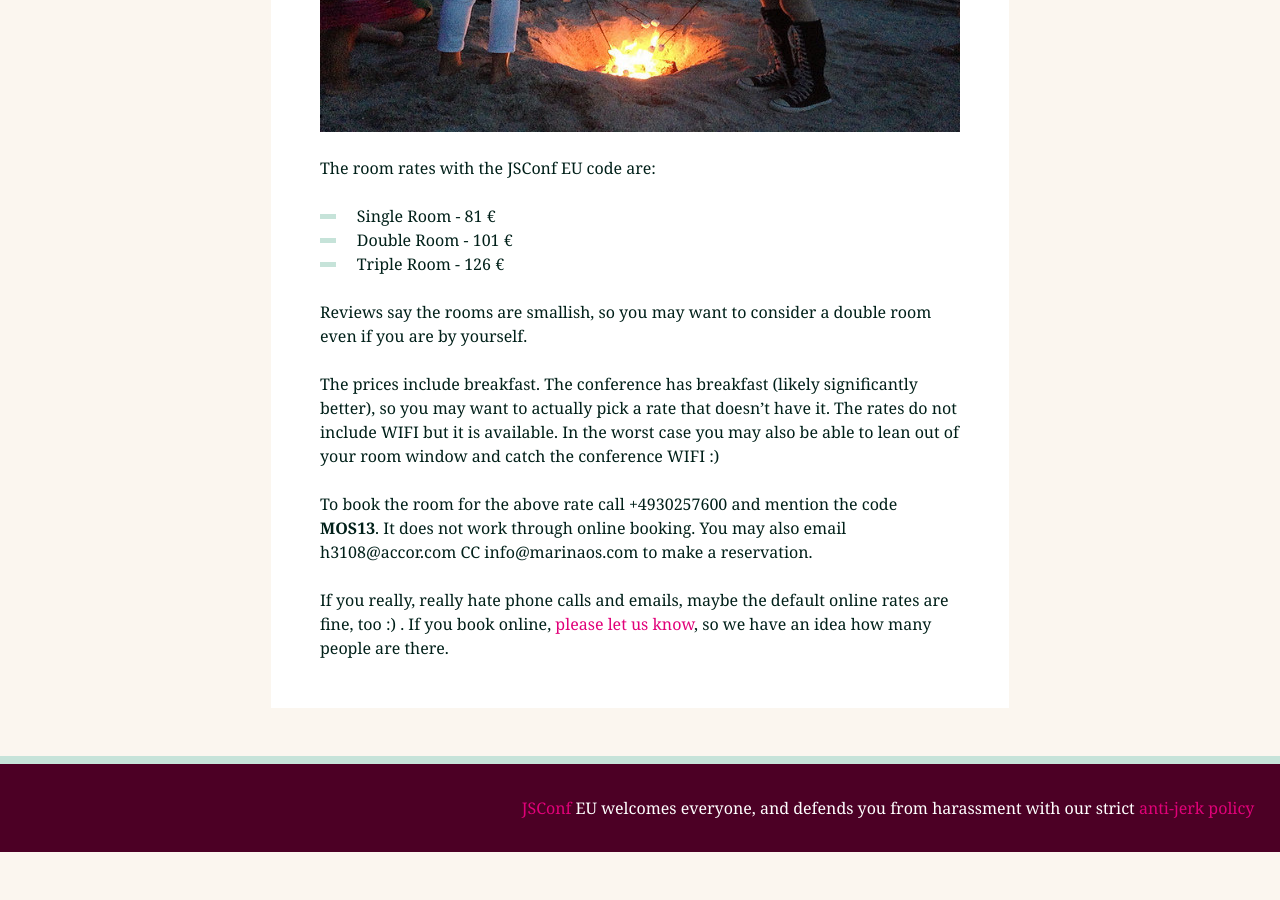
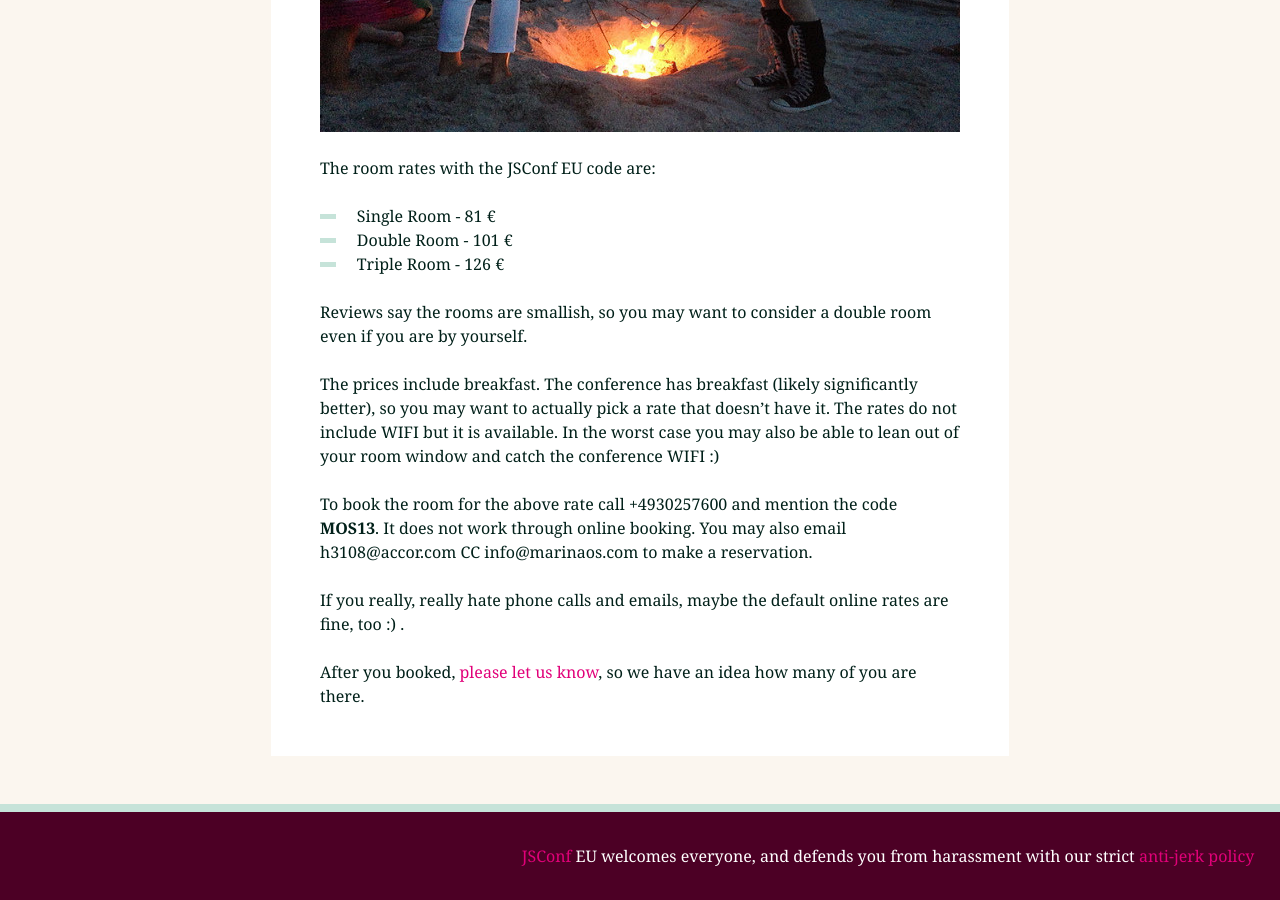
Before and after one commit to jsconf/2013.jsconf.eu, a Jekyll site: the page built from _posts/2013-07-05-hotel-recommendation.md, in a window 1280 px wide and 900 px high, scrolled down 1751 px. Built offline with Jekyll 4.4.1, drawn with Linux system fonts in a browser that asks for light colours; nearby versions of some CDN libraries; comment, search, counter and statistics services are not loaded; before the commit the page ends 2603 px from its top, so only the background shows below that.

Commit message:
Simpler messaging

```diff
--- a/_posts/2013-07-05-hotel-recommendation.md
+++ b/_posts/2013-07-05-hotel-recommendation.md
@@ -29,10 +29,12 @@ The room rates with the JSConf EU code are:
  * Double Room - 101 €
  * Triple Room - 126 €
 
- Reviews say the rooms are smallish, so you may want to consider a double room even if you are by yourself.
+Reviews say the rooms are smallish, so you may want to consider a double room even if you are by yourself.
 
- The prices include breakfast. The conference has breakfast (likely significantly better), so you may want to actually pick a rate that doesn't have it. The rates do not include WIFI but it is available. In the worst case you may also be able to lean out of your room window and catch the conference WIFI :)
+The prices include breakfast. The conference has breakfast (likely significantly better), so you may want to actually pick a rate that doesn't have it. The rates do not include WIFI but it is available. In the worst case you may also be able to lean out of your room window and catch the conference WIFI :)
 
- To book the room for the above rate call +4930257600 and mention the code **MOS13**. It does not work through online booking. You may also email h3108@accor.com CC info@marinaos.com to make a reservation.
+To book the room for the above rate call +4930257600 and mention the code **MOS13**. It does not work through online booking. You may also email h3108@accor.com CC info@marinaos.com to make a reservation.
 
- If you really, really hate phone calls and emails, maybe the default online rates are fine, too :) . If you book online, <a href="https://docs.google.com/forms/d/1_EqSd8d8F26nZGLqiBhTY3g7BnYUSw5xHJ8C1ROj3gE/viewform">please let us know</a>, so we have an idea how many people are there.
+If you really, really hate phone calls and emails, maybe the default online rates are fine, too :) .
+
+After you booked, <a href="https://docs.google.com/forms/d/1_EqSd8d8F26nZGLqiBhTY3g7BnYUSw5xHJ8C1ROj3gE/viewform">please let us know</a>, so we have an idea how many of you are there.
```
